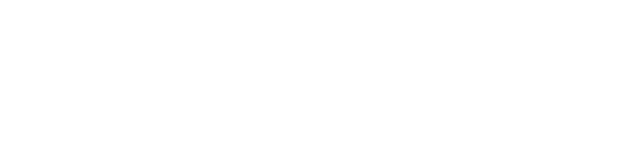
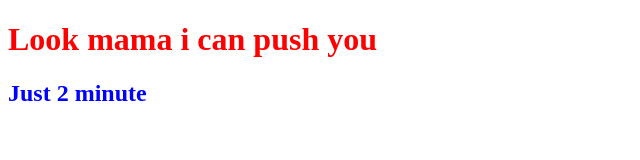
Before and after one commit to Fazlerabby2/my-frist-website, a plain HTML site: page index.html in a window 1280 px wide. Shown: the whole page, without its empty margins (0-640 px from the left). Drawn offline with Linux system fonts and the light colour scheme.

Commit message:
learn github

```diff
--- a/index.html
+++ b/index.html
@@ -7,6 +7,7 @@
     <title>frist website for git</title>
 </head>
 <body>
-
+    <h1> Look mama i can push you</h1>
+    <h2>Just 2 minute</h2>
 </body>
 </html>
--- a/style.css
+++ b/style.css
@@ -0,0 +1,6 @@
+h1{
+    color: red;
+}
+h2{
+    color: blue;
+}
```
